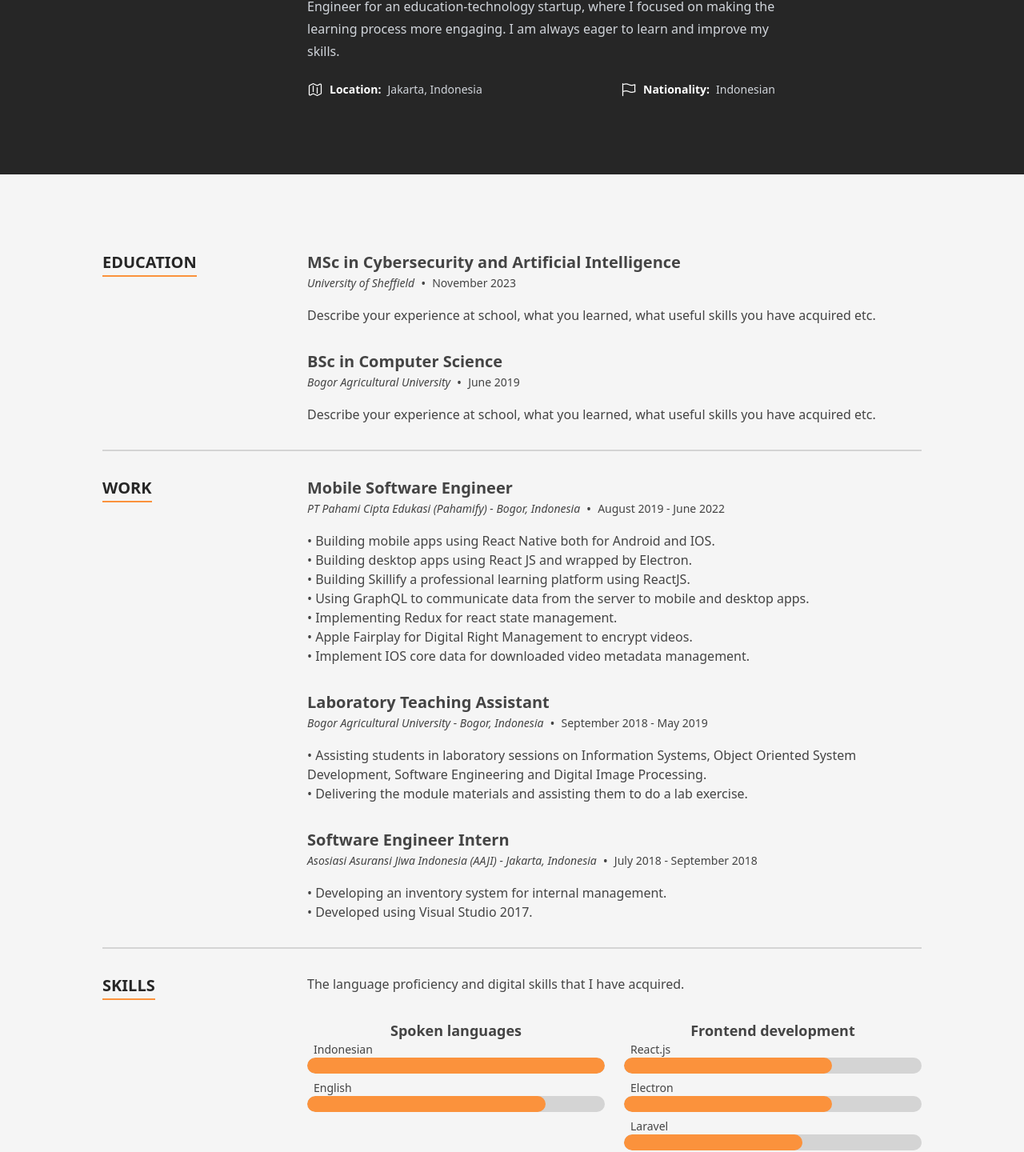
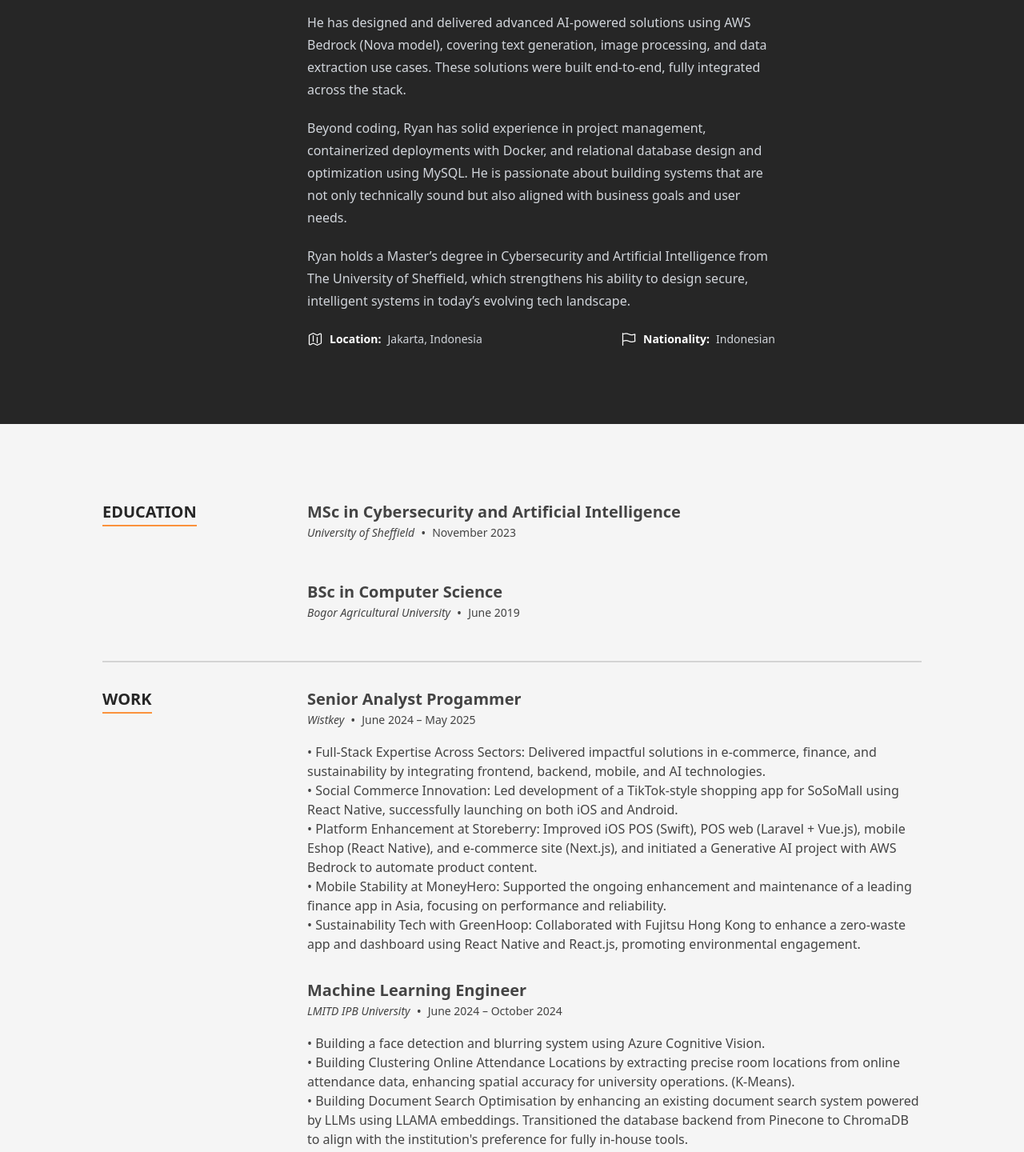
Before and after one commit to ryanazrian/RyanSyach, a Next.js app: page / in a window 1280 px wide. Shown: the part 1110-2550 px from the top of the page at 80% size. Built offline with nearby package versions, Linux system fonts and the light colour scheme.

Commit message:
feat: update the CV

```diff
--- a/src/data/data.tsx
+++ b/src/data/data.tsx
@@ -103,8 +103,25 @@ export const heroData: Hero = {
  */
 export const aboutData: About = {
   profileImageSrc: profilepic,
-  description: `I have a strong interest in cybersecurity, software engineering, and artificial intelligence. During my time in college, I developed combined AI and image processing applications. I obtained an MSc in Cybersecurity and AI from the University of Sheffield, UK. My final dissertation was in Machine Learning, Digital Image Processing, and Computer Vision. The MSc programme was fully funded by LPDP.
-  In addition, I have experience working as a Mobile Application Engineer for an education-technology startup, where I focused on making the learning process more engaging. I am always eager to learn and improve my skills.`,
+  description: (
+  <>
+  <p>
+    Ryan is a Senior Software Engineer with a comprehensive background across Frontend, Backend, Mobile, and AI solutions. He brings hands-on expertise in modern frameworks such as ReactJS, React Native, NextJS, and native iOS development using Swift. His technical scope includes fullstack development — from scalable backends using NestJS to user-friendly frontends with Laravel and Vue.js.
+  </p>
+
+  <p>
+    He has designed and delivered advanced AI-powered solutions using AWS Bedrock (Nova model), covering text generation, image processing, and data extraction use cases. These solutions were built end-to-end, fully integrated across the stack.
+  </p>
+
+  <p>
+    Beyond coding, Ryan has solid experience in project management, containerized deployments with Docker, and relational database design and optimization using MySQL. He is passionate about building systems that are not only technically sound but also aligned with business goals and user needs.
+  </p>
+
+  <p>
+    Ryan holds a Master’s degree in Cybersecurity and Artificial Intelligence from The University of Sheffield, which strengthens his ability to design secure, intelligent systems in today’s evolving tech landscape.
+  </p>
+  </>
+  ),
   aboutItems: [
     {label: 'Location', text: 'Jakarta, Indonesia', Icon: MapIcon},
     // {label: 'Age', text: '29', Icon: CalendarIcon},
@@ -134,10 +151,22 @@ export const skills: SkillGroup[] = [
     ],
   },
   {
-    name: 'Frontend development',
+    name: 'FE and BE development',
     skills: [
       {
         name: 'React.js',
+        level: 7,
+      },
+      {
+        name: 'Next.js',
+        level: 7,
+      },
+      {
+        name: 'Node.js',
+        level: 7,
+      },
+      {
+        name: 'Flask',
         level: 7,
       },
       {
@@ -282,17 +311,50 @@ export const education: TimelineItem[] = [
     date: 'November 2023',
     location: 'University of Sheffield',
     title: 'MSc in Cybersecurity and Artificial Intelligence',
-    content: <p>Describe your experience at school, what you learned, what useful skills you have acquired etc.</p>,
+    content: <p></p>,
   },
   {
     date: 'June 2019',
     location: 'Bogor Agricultural University',
     title: 'BSc in Computer Science',
-    content: <p>Describe your experience at school, what you learned, what useful skills you have acquired etc.</p>,
+    content: <p></p>,
   },
 ];
 
 export const experience: TimelineItem[] = [
+  {
+    date: 'June 2024 – May 2025',
+    location: 'Wistkey',
+    title: 'Senior Analyst Progammer',
+    content: (
+      <>
+      <ul>
+        <li>•	Full-Stack Expertise Across Sectors: Delivered impactful solutions in e-commerce, finance, and sustainability by integrating frontend, backend, mobile, and AI technologies.</li>
+        <li>•	Social Commerce Innovation: Led development of a TikTok-style shopping app for SoSoMall using React Native, successfully launching on both iOS and Android.</li>
+        <li>•	Platform Enhancement at Storeberry: Improved iOS POS (Swift), POS web (Laravel + Vue.js), mobile Eshop (React Native), and e-commerce site (Next.js), and initiated a Generative AI project with AWS Bedrock to automate product content.</li>
+        <li>•	Mobile Stability at MoneyHero: Supported the ongoing enhancement and maintenance of a leading finance app in Asia, focusing on performance and reliability.</li>
+        <li>•	Sustainability Tech with GreenHoop: Collaborated with Fujitsu Hong Kong to enhance a zero-waste app and dashboard using React Native and React.js, promoting environmental engagement.</li>
+      </ul>
+      </>
+
+    ),
+  },
+  {
+    date: 'June 2024 – October 2024',
+    location: 'LMITD IPB University',
+    title: 'Machine Learning Engineer',
+    content: (
+      <>
+      <ul>
+        <li>•	Building a face detection and blurring system using Azure Cognitive Vision.</li>
+        <li>•	Building Clustering Online Attendance Locations by extracting precise room locations from online attendance data, enhancing spatial accuracy for university operations. (K-Means).</li>
+        <li>•	Building Document Search Optimisation by enhancing an existing document search system powered by LLMs using LLAMA embeddings. Transitioned the database backend from Pinecone to ChromaDB to align with the institution's preference for fully in-house tools.</li>
+        <li>•	Built data collection pipelines using Selenium to scrape job listings from LinkedIn and JobStreet, enabling the creation of a robust job recommendation system.</li>
+      </ul>
+      </>
+
+    ),
+  },
   {
     date: 'August 2019 - June 2022',
     location: 'PT Pahami Cipta Edukasi (Pahamify) - Bogor, Indonesia',
--- a/src/data/dataDef.ts
+++ b/src/data/dataDef.ts
@@ -39,7 +39,7 @@ interface HeroActionItem {
  */
 export interface About {
   profileImageSrc?: string;
-  description: string;
+  description: string | JSX.Element;
   aboutItems: AboutItem[];
 }
 
```
